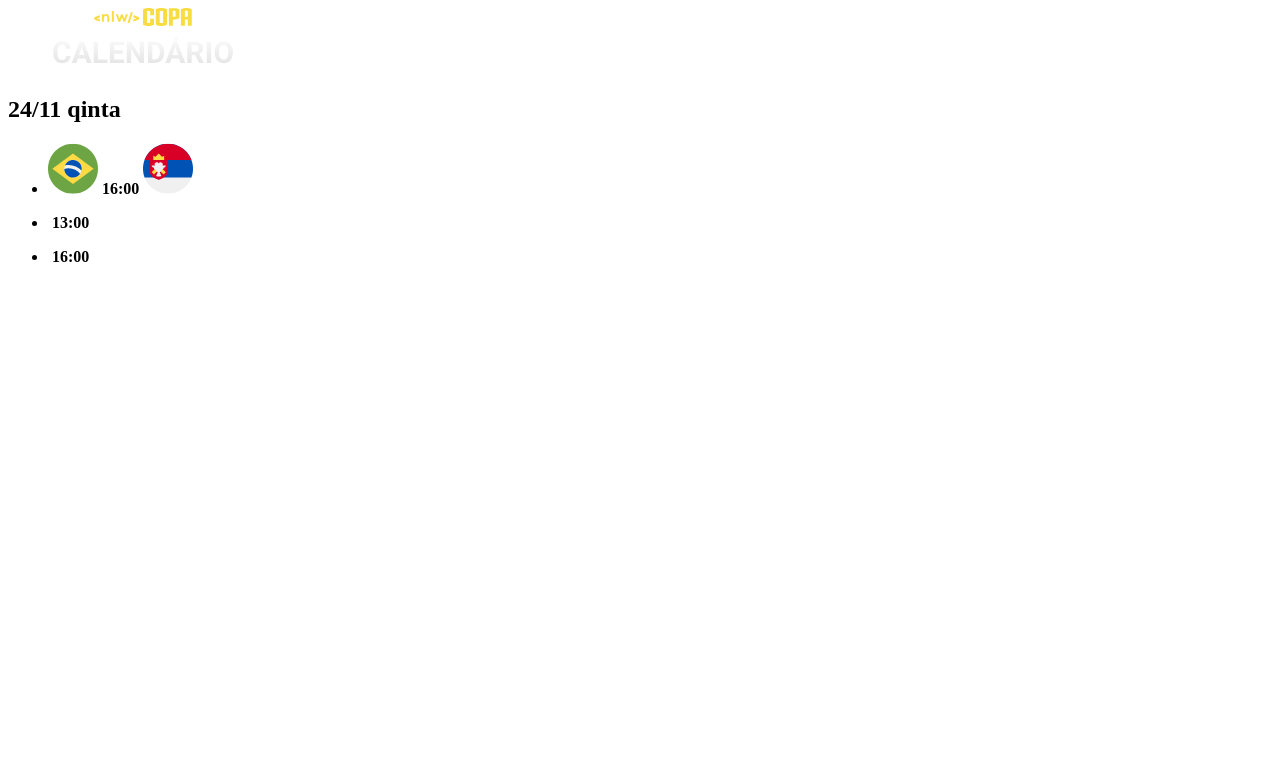
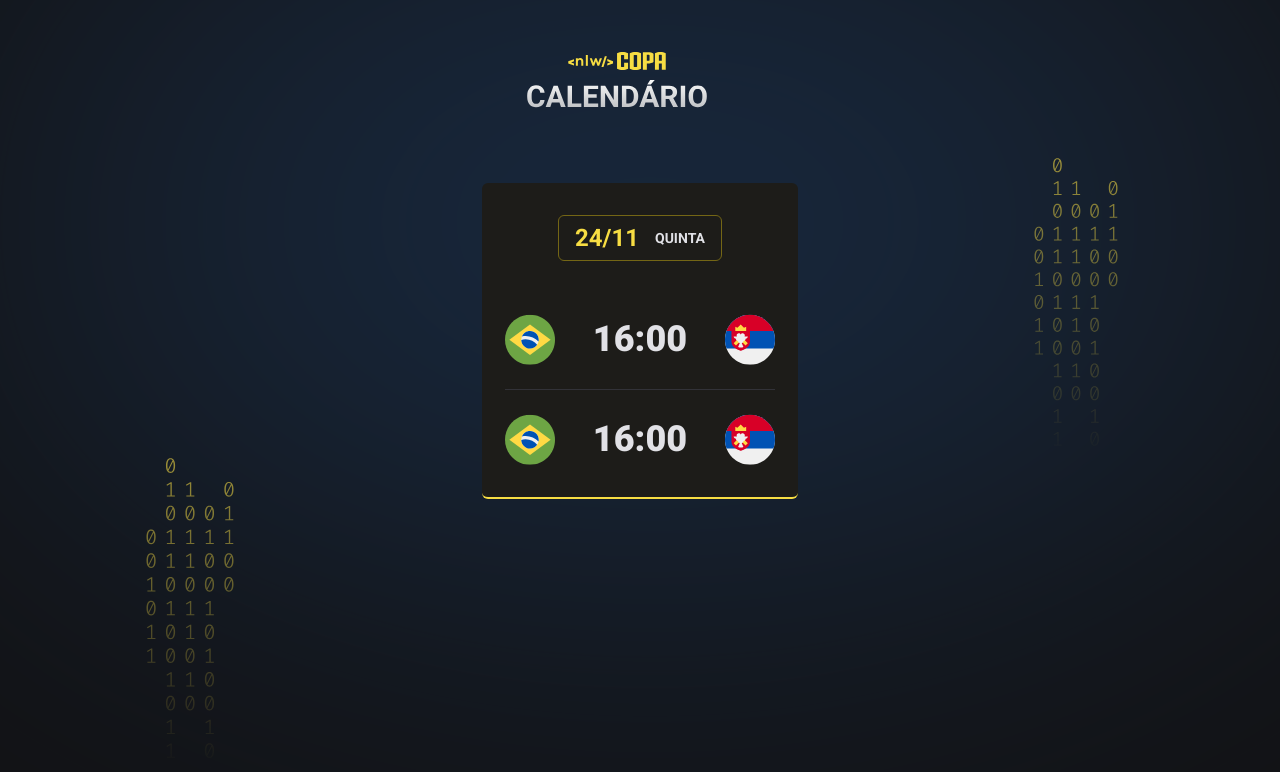
Before and after one commit to rodrigothirteen/NLW-Copa, a plain HTML site: page index.html in a window 1280 px wide. Drawn offline with Linux system fonts and the light colour scheme.

Commit message:
Segunda aula, introduçao ao css

```diff
--- a/index.html
+++ b/index.html
@@ -4,7 +4,14 @@
     <meta charset="UTF-8" />
     <meta http-equiv="X-UA-Compatible" content="IE=edge" />
     <meta name="viewport" content="width=device-width, initial-scale=1.0" />
-    <title>Meu site</title>
+    <title>Calendário de jogos - NLW Copa</title>
+    <link rel="stylesheet" href="./style.css" />
+    <link rel="preconnect" href="https://fonts.googleapis.com" />
+    <link rel="preconnect" href="https://fonts.gstatic.com" crossorigin />
+    <link
+      href="https://fonts.googleapis.com/css2?family=Inter:wght@400;900&family=Roboto:wght@700;900&display=swap"
+      rel="stylesheet"
+    />
   </head>
   <body>
     <div id="app">
@@ -14,7 +21,7 @@
 
       <main id="cards">
         <div class="card">
-          <h2>24/11 <span>qinta</span></h2>
+          <h2>24/11 <span>quinta</span></h2>
 
           <ul>
             <li>
@@ -22,21 +29,11 @@
               <strong>16:00</strong>
               <img src="./assets/icon-serbia.svg" alt="Bandeira da Sérvia" />
             </li>
-          </ul>
 
-          <ul>
             <li>
-              <img src="" alt="" />
-              <strong>13:00</strong>
-              <img src="" alt="" />
-            </li>
-          </ul>
-
-          <ul>
-            <li>
-              <img src="" alt="" />
+              <img src="./assets/icon-brazil.svg" alt="Bandeira do Brasil" />
               <strong>16:00</strong>
-              <img src="" alt="" />
+              <img src="./assets/icon-serbia.svg" alt="Bandeira da Sérvia" />
             </li>
           </ul>
         </div>
--- /dev/null
+++ b/style.css
@@ -0,0 +1,82 @@
+* {
+  margin: 0;
+  padding: 0;
+  box-sizing: border-box;
+}
+
+ul {
+  list-style: none;
+}
+
+body {
+  background-color: #121214;
+  background-image: url(./assets/bg.svg);
+  background-position-x: center;
+  background-position-y: 55.6%;
+}
+
+body * {
+  font-family: "Roboto", sans-serif;
+}
+
+#app {
+  width: fit-content;
+  margin: 52px auto;
+}
+
+header {
+  margin-bottom: 63px;
+}
+
+.card {
+  padding: 32px 23px;
+  text-align: center;
+  background: #1d1c19;
+  border-bottom: 2px solid #f7dd43;
+  border-radius: 6px;
+}
+
+.card h2 {
+  display: flex;
+  gap: 16px;
+  justify-content: center;
+  align-items: center;
+  padding: 8px 16px;
+  border: 1px solid #746615;
+  border-radius: 6px;
+  width: fit-content;
+  margin-inline: auto;
+  margin-bottom: 53px;
+  color: #f7dd43;
+}
+
+.card h2 span {
+  color: #e1e1e6;
+  font-size: 14px;
+  text-transform: uppercase;
+}
+
+.card ul {
+  display: flex;
+  flex-direction: column;
+  gap: 24px;
+  width: 270px;
+}
+
+.card ul li {
+  display: flex;
+  align-items: center;
+  justify-content: space-between;
+}
+
+.card ul li + li {
+  padding-top: 24px;
+  border-top: 1px solid #323238;
+}
+
+.card ul li strong {
+  font-weight: 900;
+  font-size: 36px;
+  line-height: 125%;
+  color: #e1e1e6;
+}
```
Also changed, not shown: assets/bg.svg (added).
